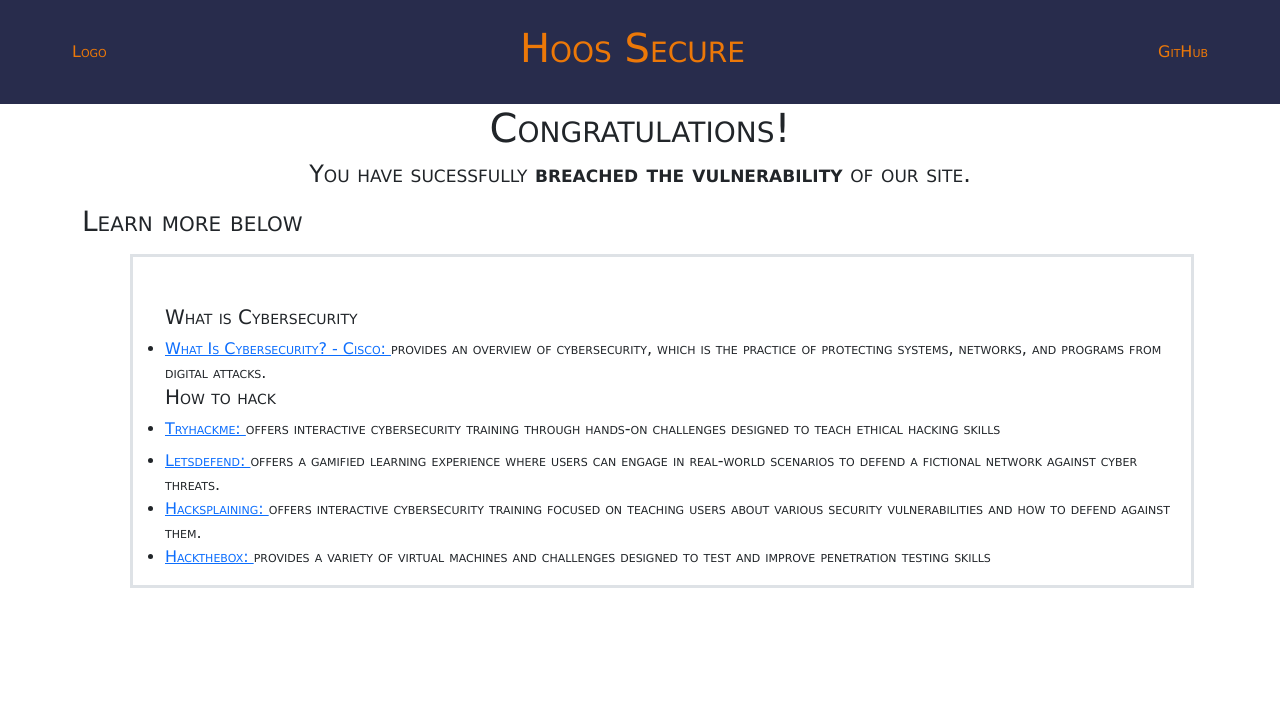
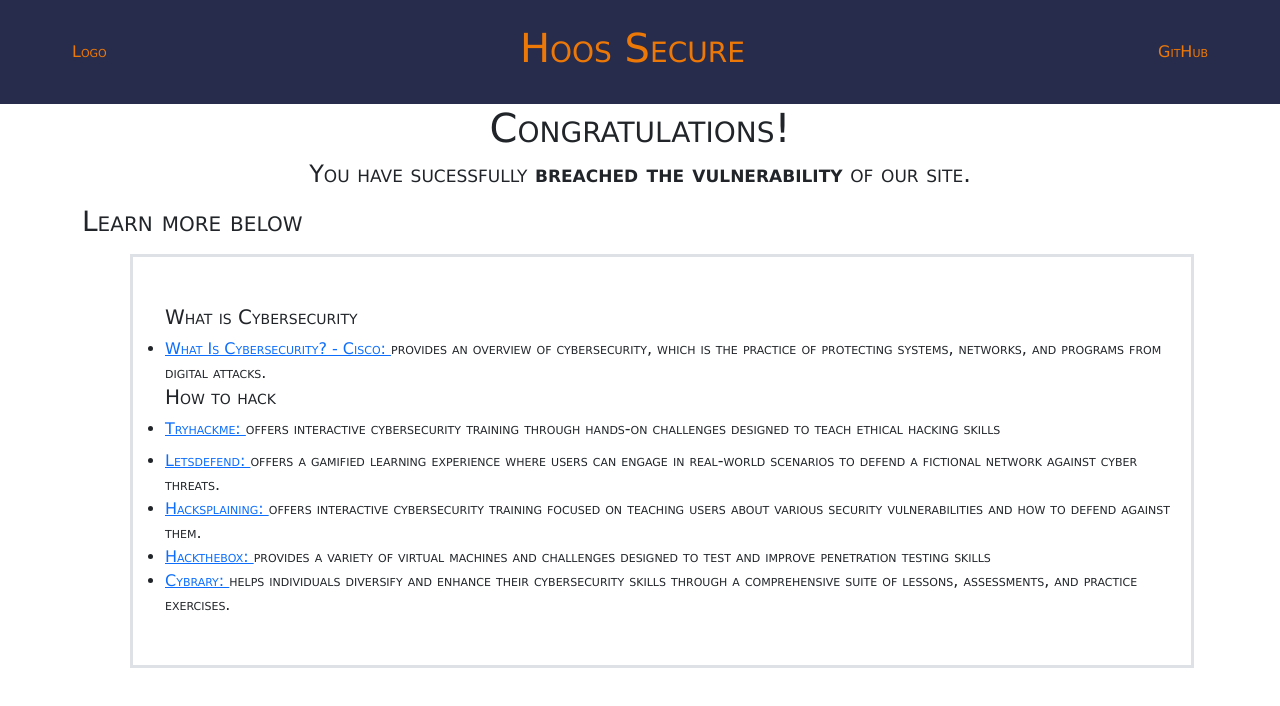
Before and after one commit to aaronmpark/hackathon, a React (Vite) app: page /About in a window 1280 px wide. Shown: the top 706 px of the page. Built offline with nearby package versions, Linux system fonts and the light colour scheme.

Commit message:
add margins and more sources for about page

```diff
--- a/src/pages/about.tsx
+++ b/src/pages/about.tsx
@@ -43,8 +43,11 @@ const About = () => {
             <li>
               <a href="https://hacksplaining.com/lessons">Hacksplaining: </a> offers interactive cybersecurity training focused on teaching users about various security vulnerabilities and how to defend against them.
             </li>
-            <li className="mb-3">
+            <li>
               <a href="HackTheBox">Hackthebox: </a> provides a variety of virtual machines and challenges designed to test and improve penetration testing skills
+            </li>
+            <li className="mb-5">
+              <a href="Cybrary.it">Cybrary: </a> helps individuals diversify and enhance their cybersecurity skills through a comprehensive suite of lessons, assessments, and practice exercises.
             </li>
           </ul>
         </div>
```
